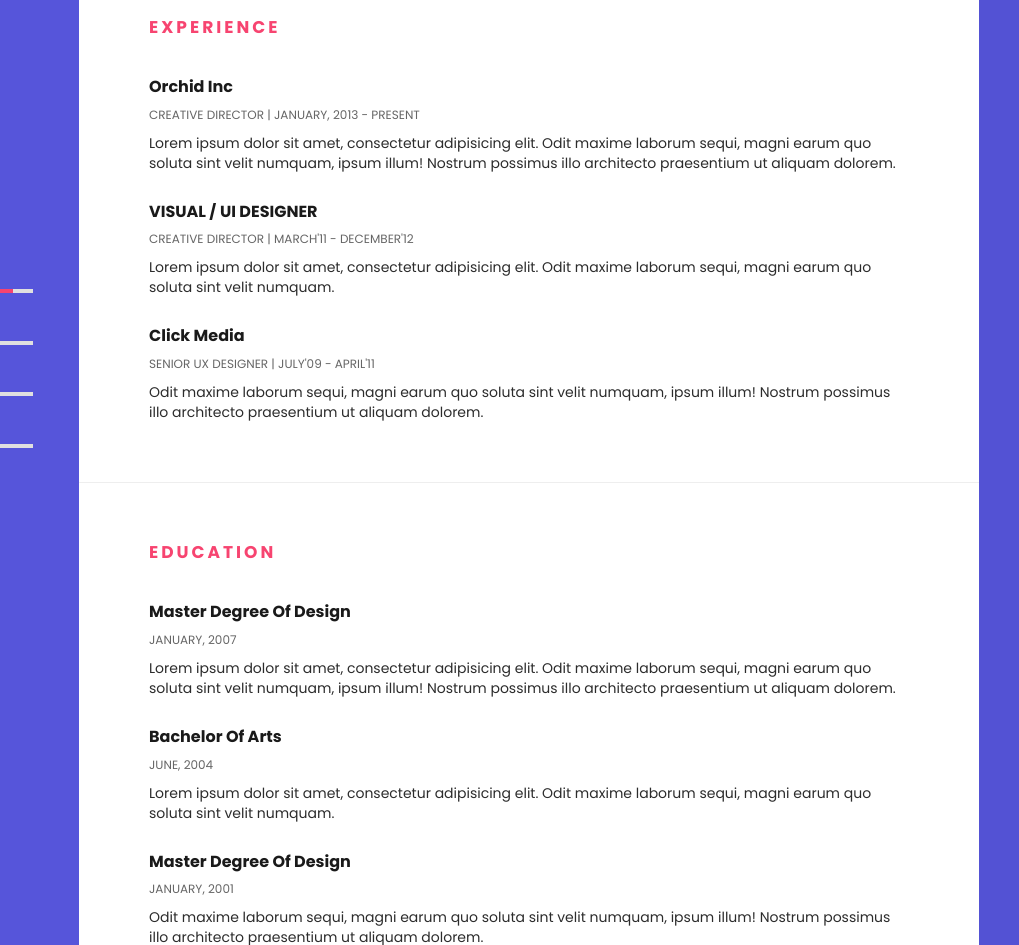
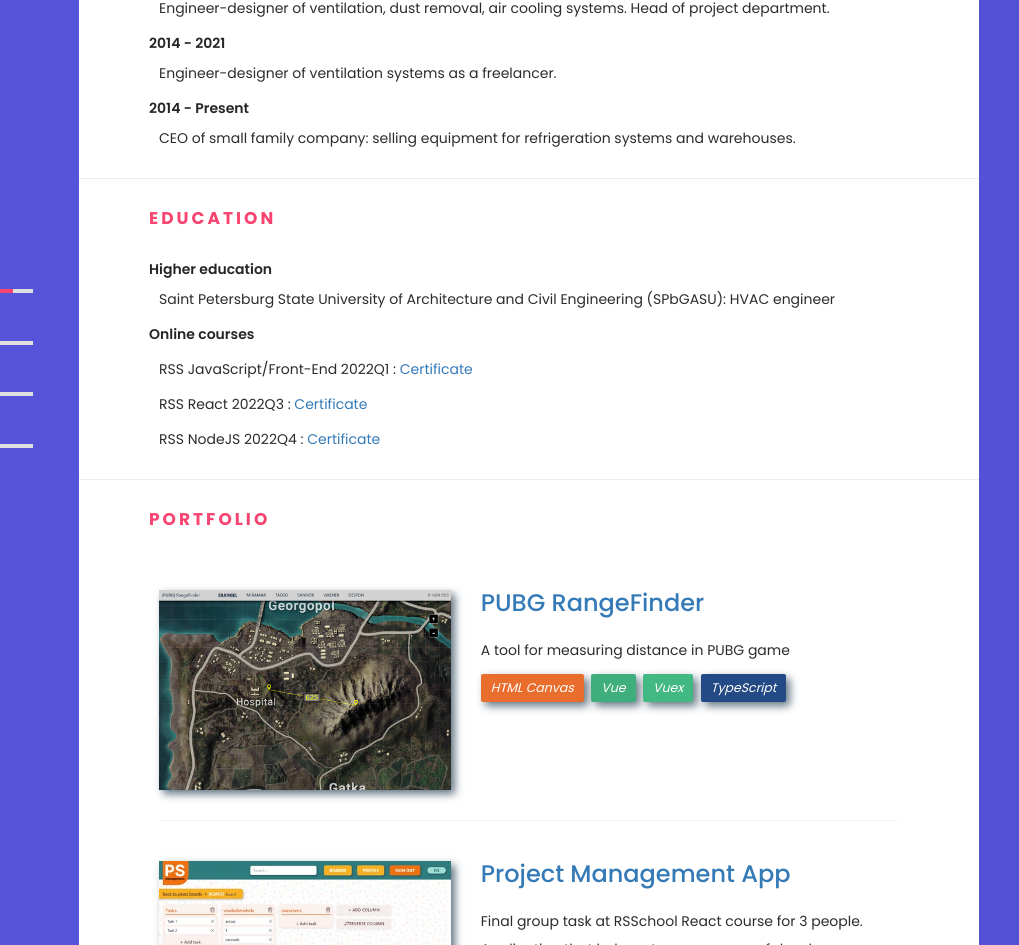
Before and after one commit to m208/portfolio, a plain HTML site: page index.html in a window 1280 px wide. Shown: the part 307-1252 px from the top of the page, 261-1280 px from the left. Drawn offline with nearby package versions, Linux system fonts and the light colour scheme.

Commit message:
feat: add experience and education parts

```diff
--- a/assets/css/style.css
+++ b/assets/css/style.css
@@ -363,14 +363,14 @@ li {
 
 /* === Section Configure === */
 .main-content section {
-    padding: 60px 70px;
+    padding: 30px 70px;
     position: relative;
     border-bottom: solid 1px #EEE;
 }
 
 /* === Section Header === */
 .main-content section .section-header {
-    margin-bottom: 40px;
+    margin-bottom: 30px;
     position: relative;
 }
 
@@ -504,7 +504,7 @@ li {
 
 .resume .resume-item {
     background: #FFF;
-    margin-top: 30px;
+    margin-top: 15px;
     max-height: 140px;
     overflow: hidden;
 }
@@ -516,18 +516,21 @@ li {
 }
 
 .resume .resume-item span {
-    color: #666;
+    color: #262424;
     display: block;
-    font-size: 12px;
-    font-weight: 300;
+    font-weight: 600;
     margin: 0 0 10px;
 }
 
 .resume .resume-item p {
     line-height: 20px;
     margin-bottom: 0;
+    margin-left: 10px;
 }
 
+.resume .resume-line {
+    margin: 1.5rem 0;
+}
 
 
 /*-----------------------------------------------------------------*/
--- a/index.html
+++ b/index.html
@@ -161,25 +161,22 @@
 
 						<div class="col-md-12 col-sm-12 col-xs-12">
 							<div class="top-item resume-item">
-								<h2>Orchid Inc</h2>
-								<span>CREATIVE DIRECTOR  |  JANUARY, 2013 - PRESENT</span>
-								<p>Lorem ipsum dolor sit amet, consectetur adipisicing elit. Odit maxime laborum sequi, magni earum quo soluta sint velit numquam, ipsum illum! Nostrum possimus illo architecto praesentium ut aliquam dolorem.</p>
+								<span>2006 - 2013</span>
+								<p>Engineer-designer of ventilation, dust removal, air cooling systems. Head of project department.</p>
 							</div>
 						</div>
 
 						<div class="col-md-12 col-sm-12 col-xs-12">
 							<div class="resume-item">
-								<h2>VISUAL / UI DESIGNER</h2>
-								<span>CREATIVE DIRECTOR  |  MARCH'11 - DECEMBER'12</span>
-								<p>Lorem ipsum dolor sit amet, consectetur adipisicing elit. Odit maxime laborum sequi, magni earum quo soluta sint velit numquam.</p>
+								<span>2014 - 2021</span>
+								<p>Engineer-designer of ventilation systems as a freelancer.</p>
 							</div>
 						</div>
 
 						<div class="col-md-12 col-sm-12 col-xs-12">
 							<div class="resume-item">
-								<h2>Click Media</h2>
-								<span>SENIOR UX DESIGNER  |  JULY'09 - APRIL'11</span>
-								<p>Odit maxime laborum sequi, magni earum quo soluta sint velit numquam, ipsum illum! Nostrum possimus illo architecto praesentium ut aliquam dolorem.</p>
+								<span>2014 - Present</span>
+								<p>CEO of small family company: selling equipment for refrigeration systems and warehouses.</p>
 							</div>
 						</div>
 
@@ -204,32 +201,27 @@
 
 			<div class="row">
 
-
-
 						<div class="col-md-12 col-sm-12 col-xs-12">
 							<div class="top-item resume-item">
-								<h2>Master Degree Of Design</h2>
-								<span>JANUARY, 2007</span>
-								<p>Lorem ipsum dolor sit amet, consectetur adipisicing elit. Odit maxime laborum sequi, magni earum quo soluta sint velit numquam, ipsum illum! Nostrum possimus illo architecto praesentium ut aliquam dolorem.</p>
+								<span>Higher education</span>
+								<p>Saint Petersburg State University of Architecture and Civil Engineering (SPbGASU): HVAC engineer</p>
 							</div>
 						</div>
 
 						<div class="col-md-12 col-sm-12 col-xs-12">
 							<div class="resume-item">
-								<h2>Bachelor Of Arts</h2>
-								<span>JUNE, 2004</span>
-								<p>Lorem ipsum dolor sit amet, consectetur adipisicing elit. Odit maxime laborum sequi, magni earum quo soluta sint velit numquam.</p>
+								<span>Online courses</span>
+								<p class = "resume-line">
+									RSS JavaScript/Front-End 2022Q1 : <a href="https://app.rs.school/certificate/vqz7jojn" target="_blank">Certificate</a>
+								</p>
+								<p class = "resume-line">
+									RSS React 2022Q3 : <a href="https://app.rs.school/certificate/z87j660q" target="_blank">Certificate</a>
+								</p>
+								<p class = "resume-line">
+									RSS NodeJS 2022Q4 : <a href="https://app.rs.school/certificate/kvzy8kty" target="_blank">Certificate</a>
+								</p>
 							</div>
 						</div>
-
-						<div class="col-md-12 col-sm-12 col-xs-12">
-							<div class="resume-item">
-								<h2>Master Degree Of Design</h2>
-								<span>JANUARY, 2001</span>
-								<p>Odit maxime laborum sequi, magni earum quo soluta sint velit numquam, ipsum illum! Nostrum possimus illo architecto praesentium ut aliquam dolorem.</p>
-							</div>
-						</div>
-
 
 
 					<!-- Page 1 End -->
@@ -266,7 +258,7 @@
 
 						<div class="work_link">
 							<a href="https://rangefinder.pages.dev" target="_blank">
-								<h2>PUBG RangeFinder</h2>
+								<h3>PUBG RangeFinder</h3>
 							</a>
 						</div>
 
@@ -290,7 +282,7 @@
 
 						<div class="work_link">
 							<a href="https://project-management-app-arumakin.netlify.app" target="_blank">
-								<h2>Project Management App</h2>
+								<h3>Project Management App</h3>
 							</a>
 						</div>
 
@@ -319,7 +311,7 @@
 
 						<div class="work_link">
 							<a href="https://rs-lang.pages.dev/" target="_blank">
-								<h2>RS Lang</h2>
+								<h3>RS Lang</h3>
 							</a>
 						</div>
 
@@ -346,7 +338,7 @@
 
 						<div class="work_link">
 							<a class = "work_link" href="https://rolling-scopes-school.github.io/m208-JSFE2022Q1/store" target="_blank">
-								<h2>FPV drones online store</h2>
+								<h3>FPV drones online store</h3>
 							</a>
 						</div>
 
@@ -371,7 +363,7 @@
 
 						<div class="work_link">
 							<a class = "work_link" href="https://polosovye.ru/template?style=minimal" target="_blank">
-								<h2>PVC curtains online calculator </h2>
+								<h3>PVC curtains online calculator </h3>
 							</a>
 						</div>
 
@@ -401,7 +393,7 @@
 
 						<div class="work_link">
 							<a class = "work_link" href="https://7zaves.ru/"  target="_blank">
-								<h2>Refrigerators PVC curtains</h2>
+								<h3>Refrigerators PVC curtains</h3>
 							</a>
 						</div>
 
@@ -426,7 +418,7 @@
 
 						<div class="work_link">
 							<a class = "work_link" href="https://focp.droppages.com/" target="_blank">
-								<h2>MMORPG Build Planner</h2>
+								<h3>MMORPG Build Planner</h3>
 							</a>
 						</div>
 
```
